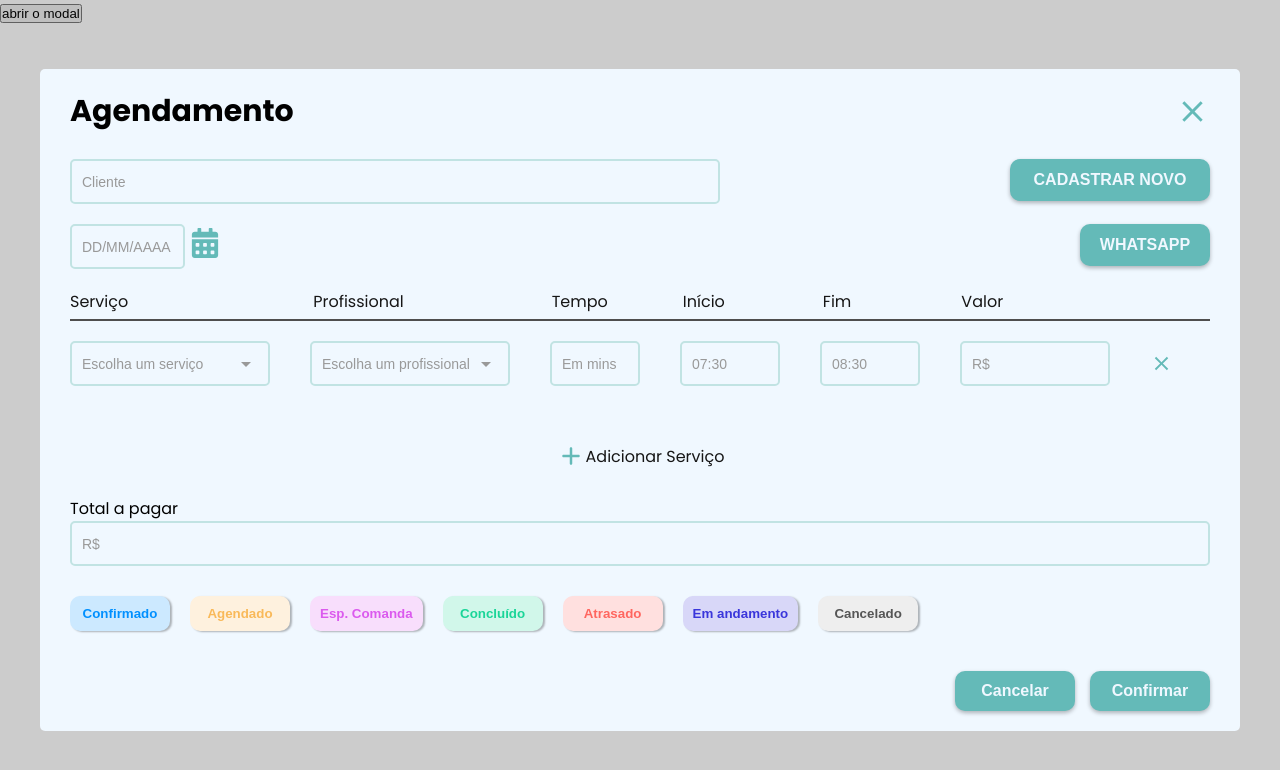
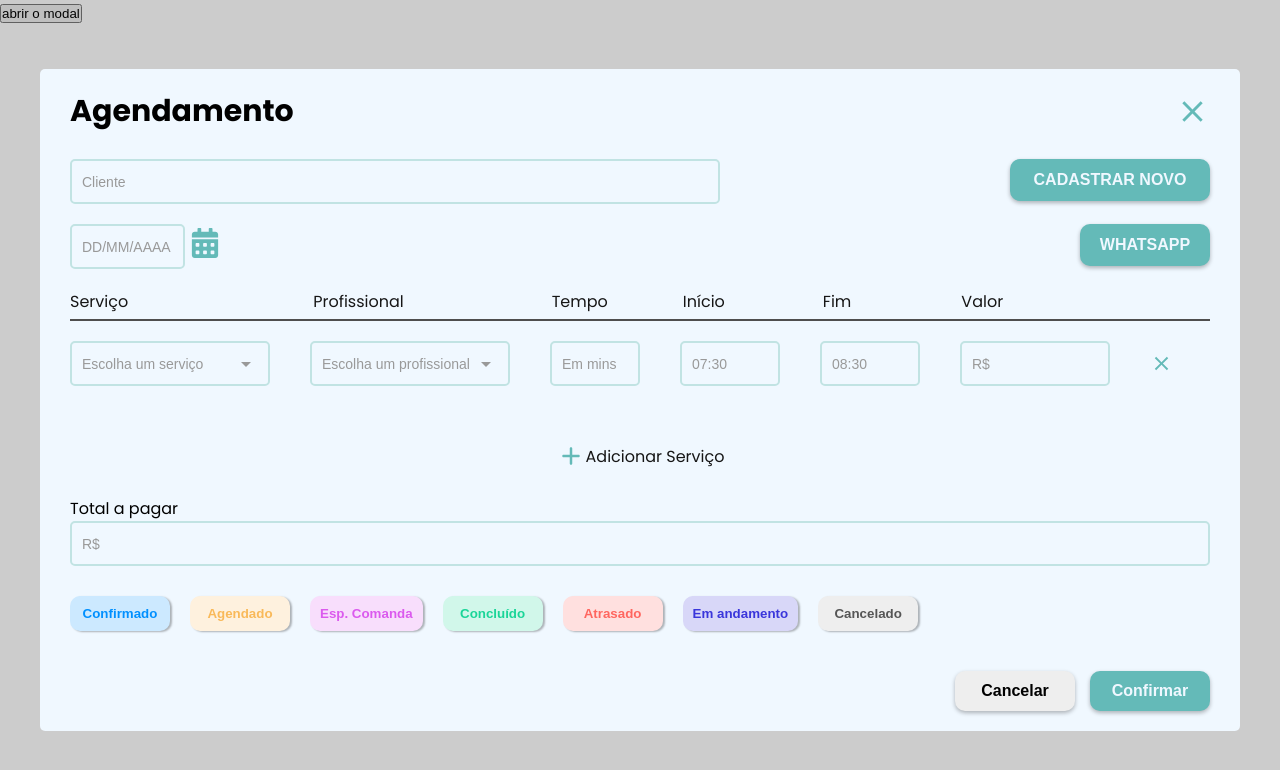
Before and after one commit to gabriel-picoli/sistema-salao, a Next.js app: page / in a window 1280 px wide. Both pictures are taken after a click on the button "abrir o modal". Shown: the top 770 px of the page. Built offline with nearby package versions, Linux system fonts and the light colour scheme.

Commit message:
adicionado props para cor do texto e transition no botao

```diff
--- a/src/components/inputs/Button.jsx
+++ b/src/components/inputs/Button.jsx
@@ -2,9 +2,9 @@ import styled from 'styled-components'
 
 const StyledButton = styled.button`
   border: none;
-  background-color: ${(props) => props.theme[props.backgroundColor] || props.theme.colors.primary};
+  background-color: ${(props) => props.backgroundColor || props.theme.colors.primary};
   margin-left: ${(props) => props.marginLeft || '0px'};
-  transition: all 0.2s ease-in-out;
+  transition: background-color 0.2s ease-in-out;
   border-radius: 10px;
   width: ${(props) => props.width || '150px'};
   height: ${(props) => props.height || '40px'};
@@ -12,12 +12,12 @@ const StyledButton = styled.button`
   display: flex;
   justify-content: center;
   align-items: center;
-  color: ${(props) => props.theme.colors.white};
+  color: ${(props) => props.textColor || props.theme.colors.white};
   box-shadow: 0px 2px 4px rgba(0, 0, 0, 0.288);
   cursor: pointer;
 
   &:hover {
-    background-color: #4d9291c5;
+    background-color: ${(props) => props.hoverBackgroundColor || '#4d9291c5'};
   }
 `
 
@@ -25,24 +25,29 @@ const ButtonText = styled.p`
   font-size: 16px;
   width: ${(props) => props.textWidth || '100px'};
   font-weight: bold;
+  color: inherit; /* Herda a cor do texto do pai (StyledButton) */
 `
 
 export default function Button({
   children,
   backgroundColor,
+  hoverBackgroundColor,
   marginLeft,
   onClick,
   width,
   height,
-  textWidth
+  textWidth,
+  textColor
 }) {
   return (
     <StyledButton
       backgroundColor={backgroundColor}
+      hoverBackgroundColor={hoverBackgroundColor}
       marginLeft={marginLeft}
       onClick={onClick}
       width={width}
       height={height}
+      textColor={textColor}
     >
       <ButtonText textWidth={textWidth}>{children}</ButtonText>
     </StyledButton>
```
